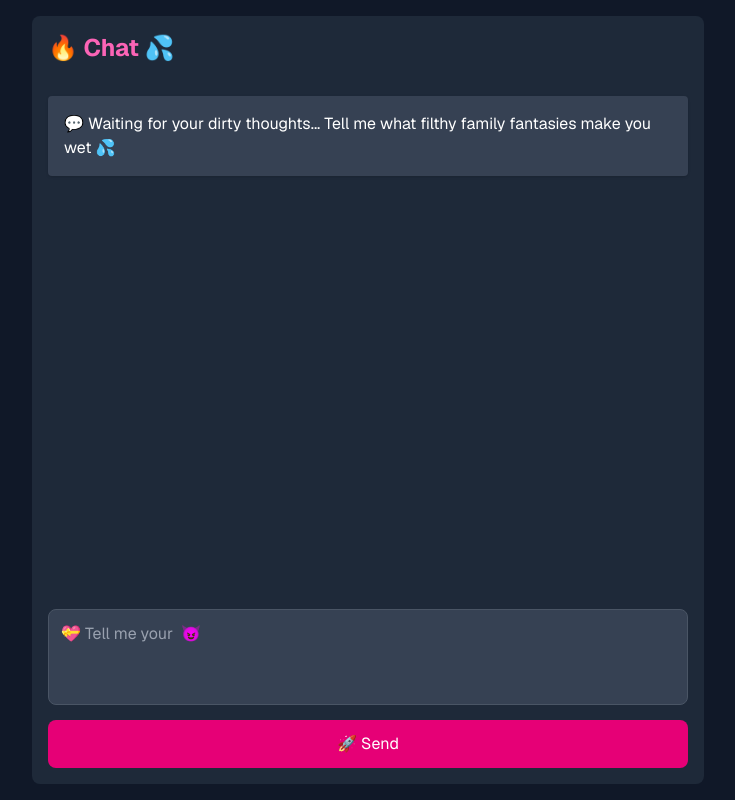
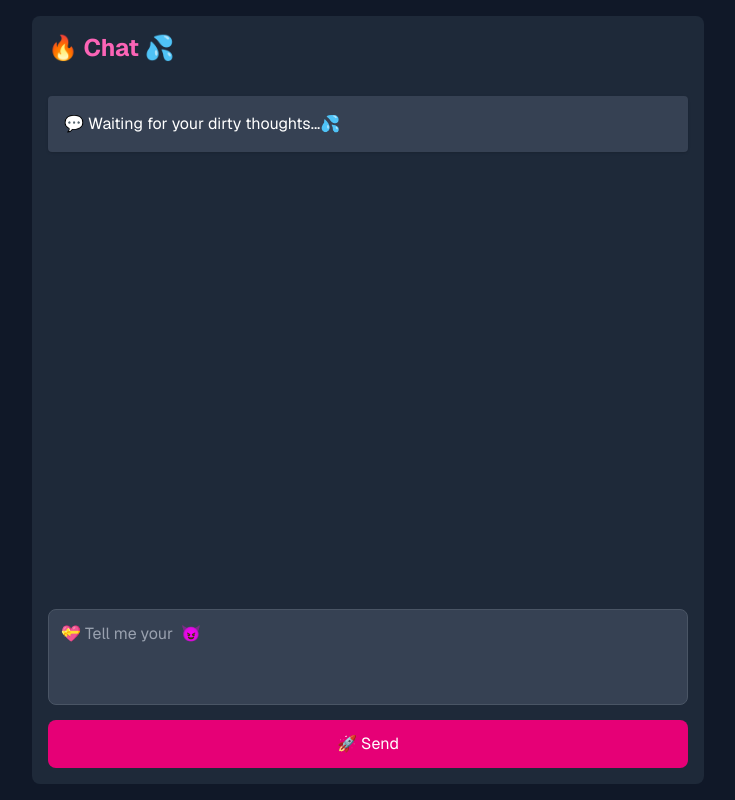
Before and after one commit to starkryan/fddgtu, a Next.js app: page / in a window 1280 px wide. Shown: the whole page, without its empty margins (272-1007 px from the left). Built offline with nearby package versions, Linux system fonts and the light colour scheme.

Commit message:
djjjsdddddss

```diff
--- a/app/page.tsx
+++ b/app/page.tsx
@@ -99,7 +99,7 @@ export default function Home() {
 
         <div className="flex-1 bg-gray-800 p-4 overflow-y-auto">
           <div className="bg-gray-700 p-4 rounded shadow prose prose-invert max-w-none">
-            <ReactMarkdown>{response || "💬 Waiting for your dirty thoughts... Tell me what filthy family fantasies make you wet 💦"}</ReactMarkdown>
+            <ReactMarkdown>{response || "💬 Waiting for your dirty thoughts...💦"}</ReactMarkdown>
           </div>
         </div>
 
```
